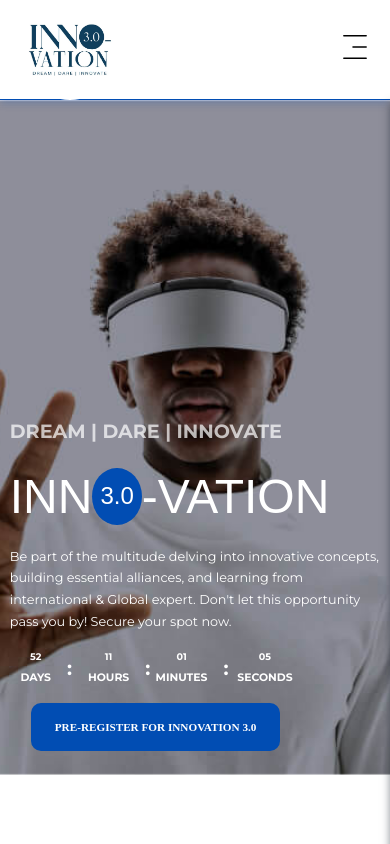
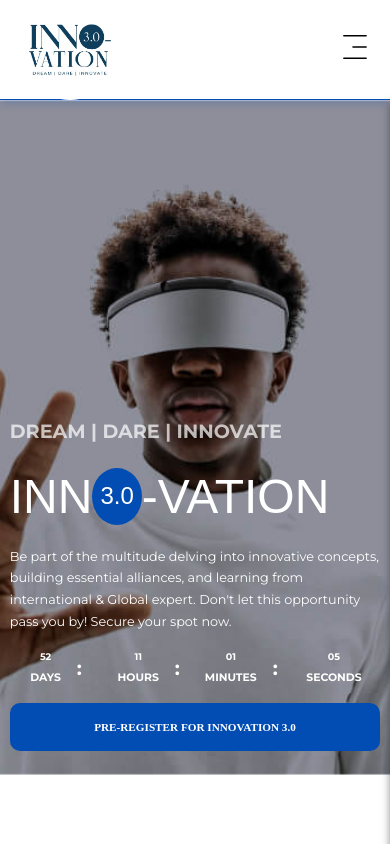
Before and after one commit to tomiwa-adelae/Innovation-3.0, a Next.js app: page / in a window 390 px wide. Shown: the top 844 px of the page. Built offline with nearby package versions, Linux system fonts and the light colour scheme; a web font is replaced by a local one.

Commit message:
Updated the website

```diff
--- a/app/gallery/OurSpeakers.jsx
+++ b/app/gallery/OurSpeakers.jsx
@@ -25,7 +25,9 @@
 				slidesPerView={1}
 				spaceBetween={0}
 				navigation={true}
-				autoplay
+				autoplay={{
+					reverseDirection: true,
+				}}
 				loop={true}
 				grabCursor={true}
 				modules={[Navigation, Autoplay]}
--- a/scss/_homepage.scss
+++ b/scss/_homepage.scss
@@ -71,6 +71,9 @@
 							margin-left: 1rem;
 						}
 					}
+				}
+				.btn {
+					width: 100%;
 				}
 			}
 		}
--- a/scss/_mobile.scss
+++ b/scss/_mobile.scss
@@ -446,6 +446,10 @@
 						}
 					}
 				}
+
+				.countdown-section {
+					width: 100%;
+				}
 			}
 		}
 	}
```
Also changed, not shown: styles/styles.css, 1 other file (tests, documents, lock files or other folders).
